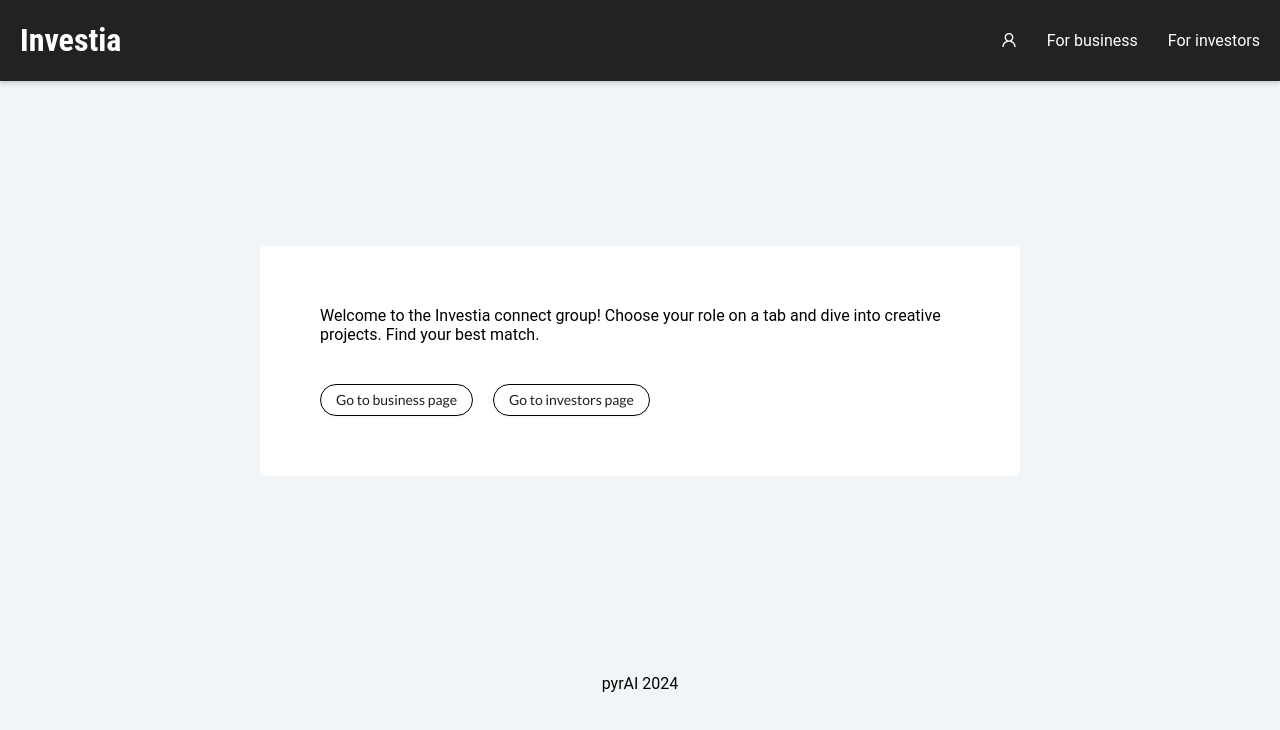
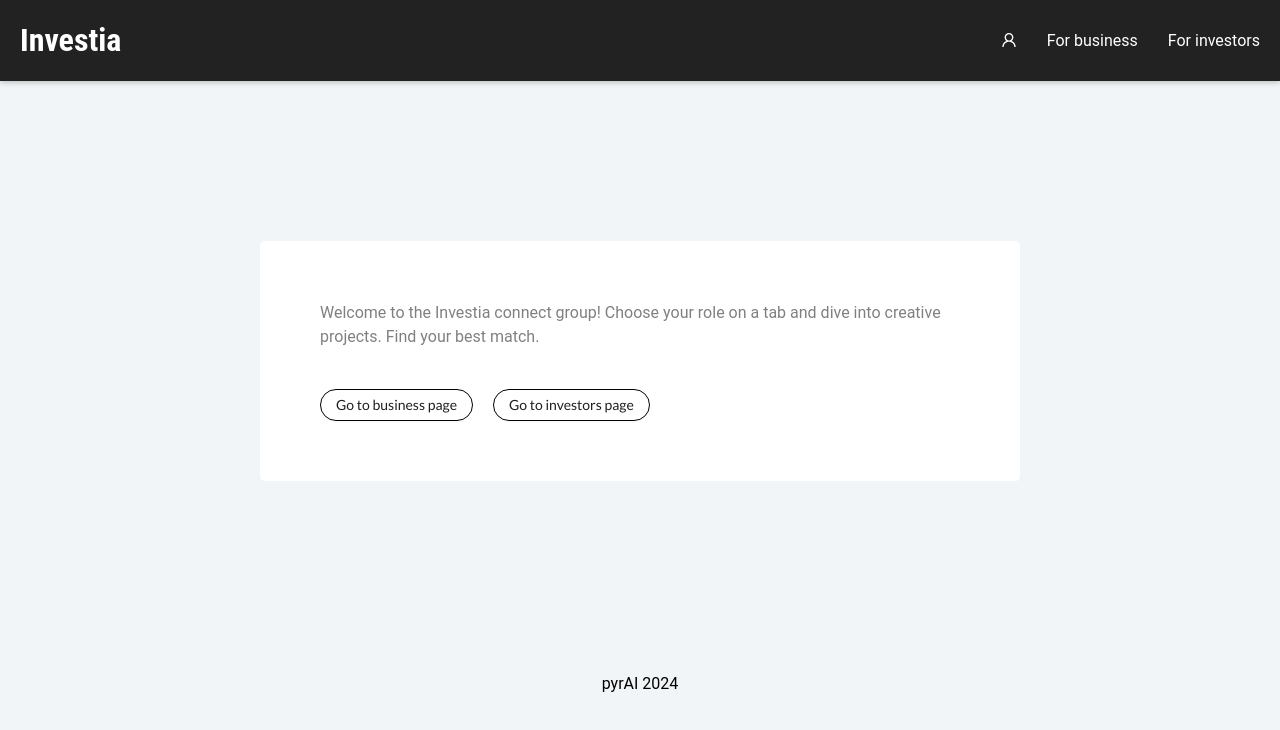
Before and after one commit to buchwaldagata/PyrAI_frontend, a Next.js app: page / in a window 1280 px wide. Shown: the top 730 px of the page. Built offline with nearby package versions, Linux system fonts and the light colour scheme.

Commit message:
Add color to front text

```diff
--- a/src/app/Home.module.scss
+++ b/src/app/Home.module.scss
@@ -7,11 +7,13 @@
 
 	.card {
 		width: 50vw;
+		padding: 60px;
+		background-color: white;
+		color: grey;
+		border-radius: 5px;
+		line-height: 1.5rem;
 		display: flex;
 		flex-direction: column;
-		background-color: white;
-		border-radius: 5px;
-		padding: 60px;
 		gap: 40px;
 
 		.buttons {
```
